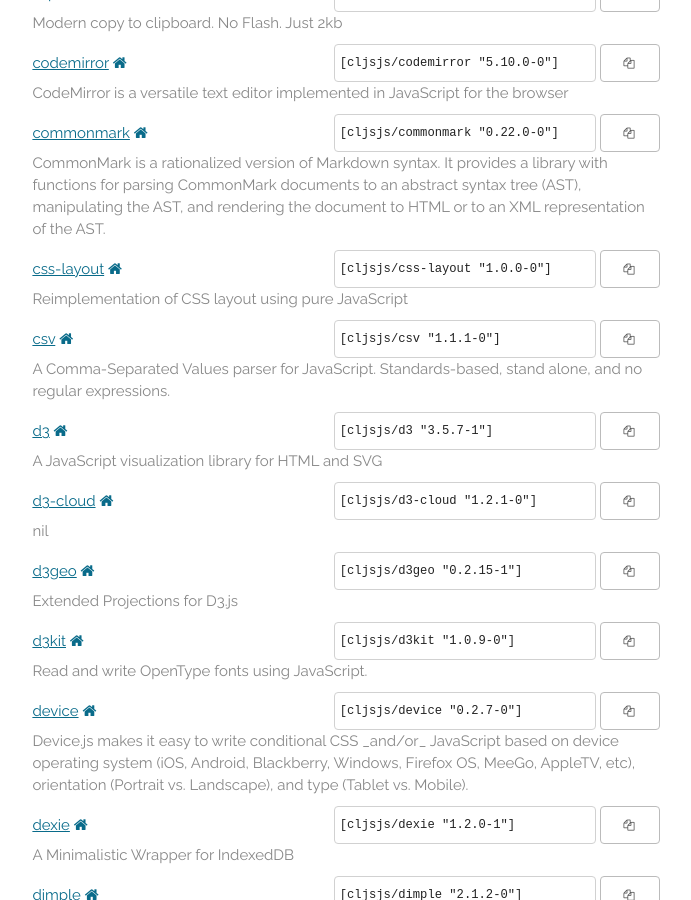
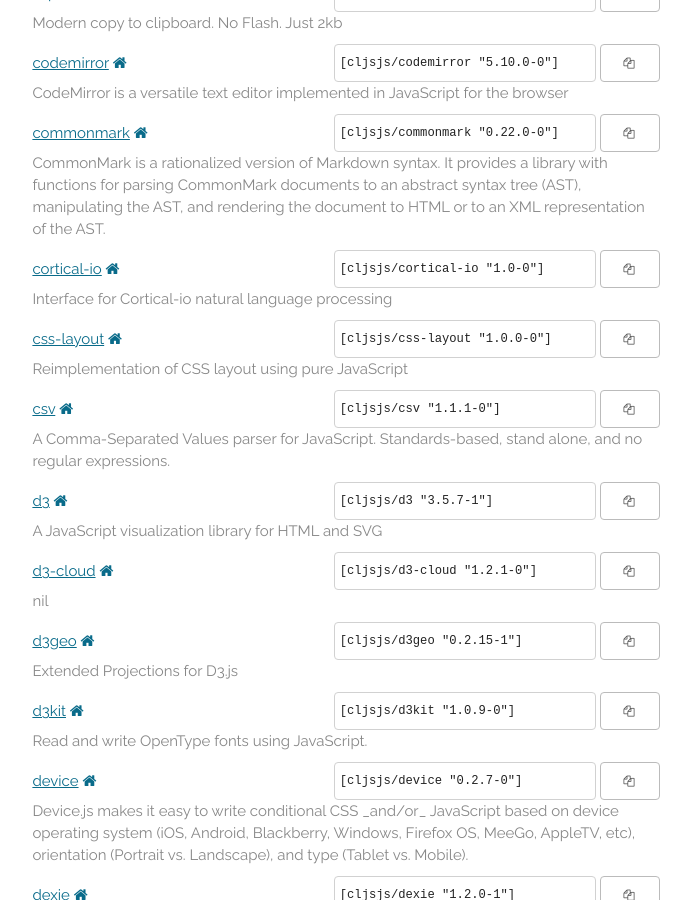
Before and after one commit to cljsjs/cljsjs.github.io, a Jekyll site: the page built from index.markdown, in a window 1280 px wide and 900 px high, scrolled down 2422 px. Shown: the whole window, without its empty margins (294-985 px from the left). Built offline with Jekyll 4.4.1, drawn with Linux system fonts in a browser that asks for light colours; nearby versions of some CDN libraries; comment, search, counter and statistics services are not loaded.

Commit message:
Automatic update

```diff
--- a/_includes/packages.html
+++ b/_includes/packages.html
@@ -193,6 +193,15 @@
                       CommonMark documents to an abstract syntax tree (AST),
                       manipulating the AST, and rendering the document to HTML
                       or to an XML representation of the AST.</p>
+  </li>
+  <li>
+    <a href="https://clojars.org/cljsjs/cortical-io">cortical-io</a>
+    <a href="http://cortical.io/" target="new"><i class="fa fa-home"></i></a>
+    <span class="clojars">
+      <input type="text" value='[cljsjs/cortical-io "1.0-0"]'/>
+      <button data-clipboard-text='[cljsjs/cortical-io "1.0-0"]'><i class="fa fa-copy"></i></button>
+    </span>
+    <p class="description">Interface for Cortical-io natural language processing</p>
   </li>
   <li>
     <a href="https://clojars.org/cljsjs/css-layout">css-layout</a>
```
